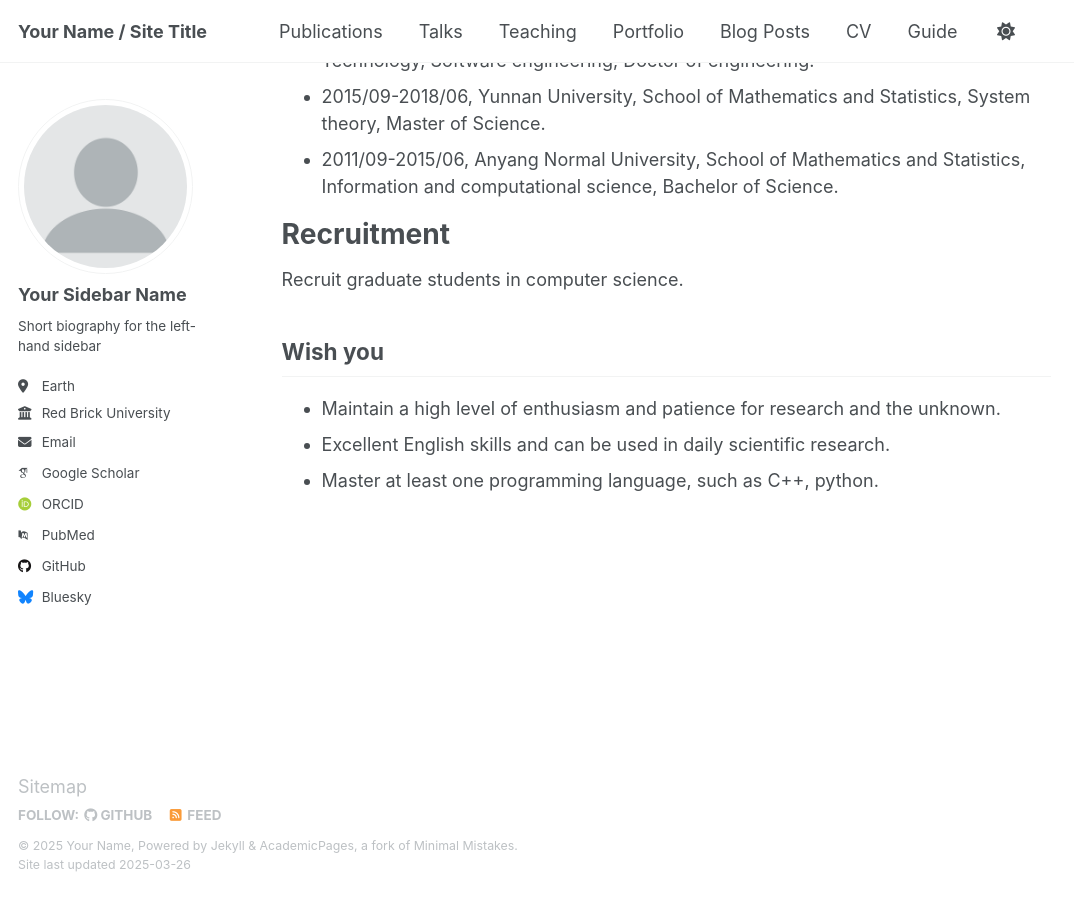
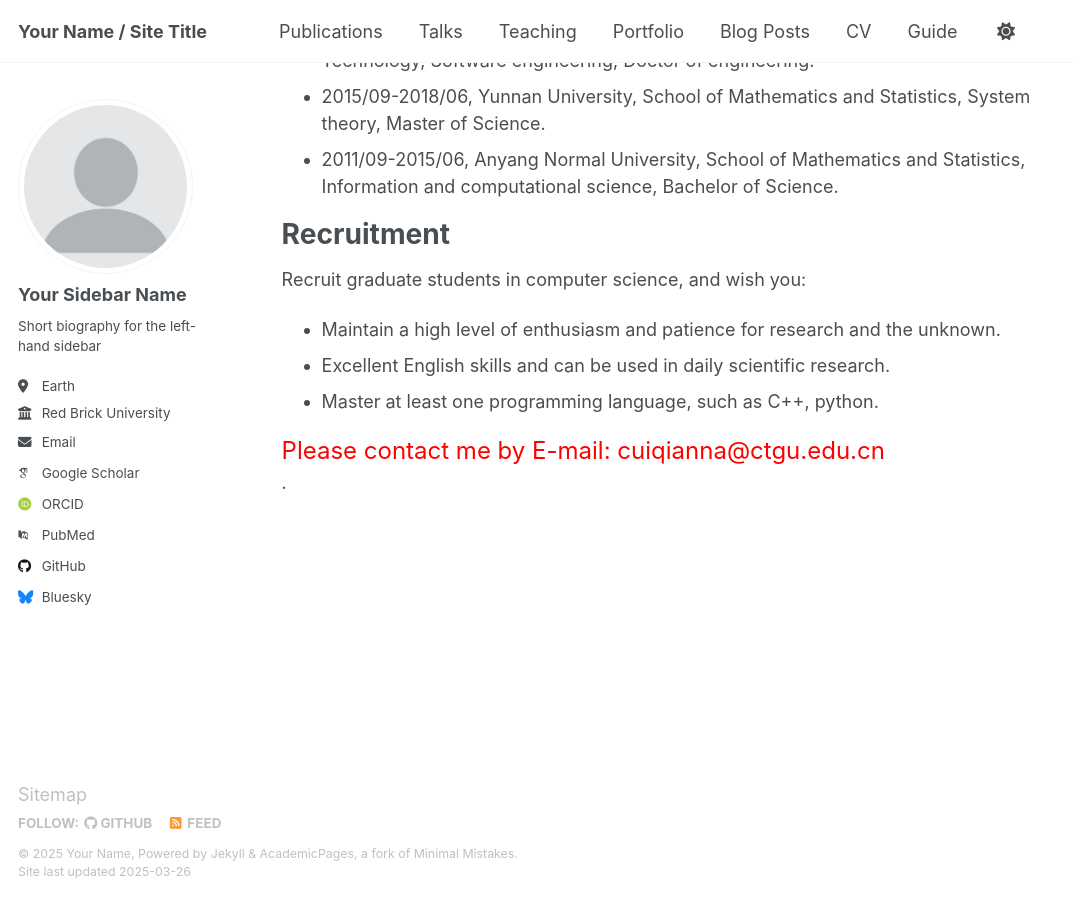
Before and after one commit to cuiqianna/cuiqianna.github.io, a Jekyll site: the page built from _pages/about.md, in a window 1280 px wide and 900 px high, scrolled down 1252 px. Shown: the whole window, without its empty margins (0-1074 px from the left). Built offline with Jekyll 4.4.1, drawn with Linux system fonts in a browser that asks for light colours; some web fonts are replaced.

Commit message:
about.md

```diff
--- a/_pages/about.md
+++ b/_pages/about.md
@@ -38,10 +38,10 @@ Educational & Work Background
 
 Recruitment
 ======
-Recruit graduate students in computer science.
+Recruit graduate students in computer science, and wish you:
 
-Wish you
-------
 * Maintain a high level of enthusiasm and patience for research and the unknown.
 * Excellent English skills and can be used in daily scientific research.
 * Master at least one programming language, such as C++, python.
+
+<font color=Red size=5>Please contact me by E-mail: cuiqianna@ctgu.edu.cn</font>.
```
